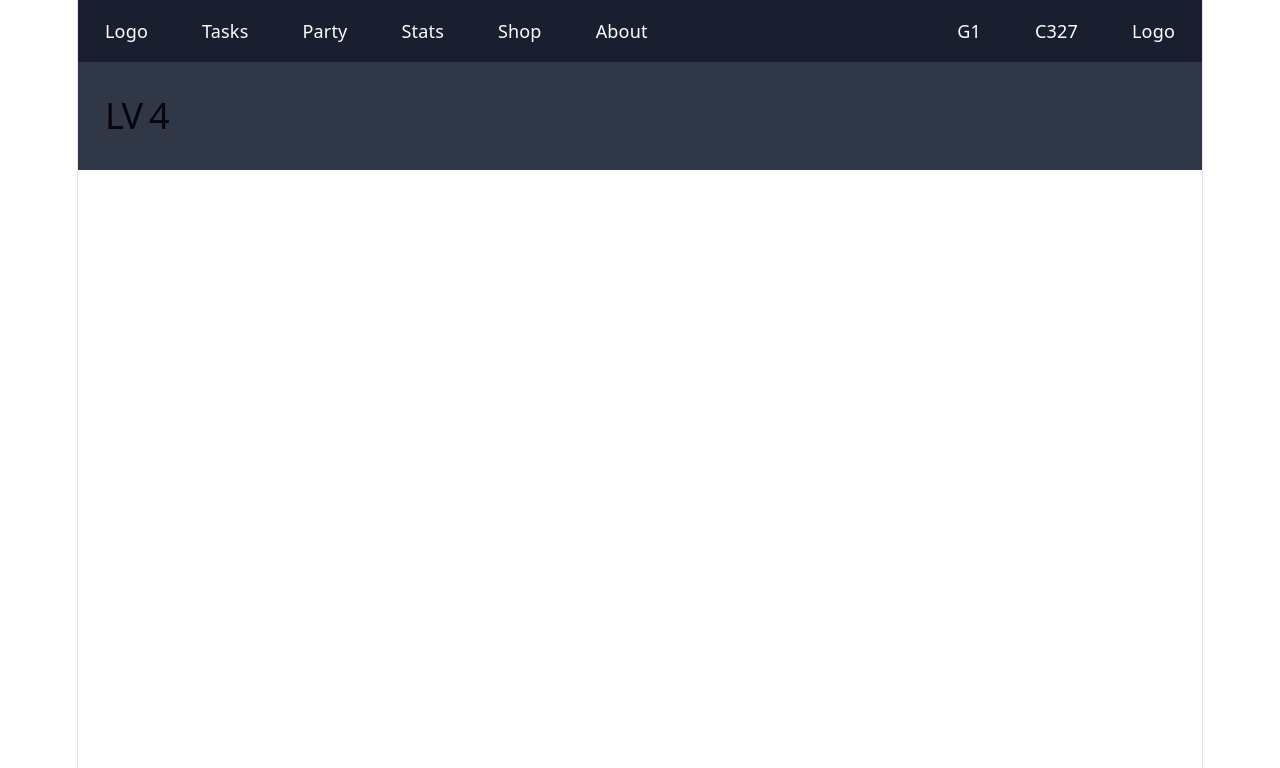
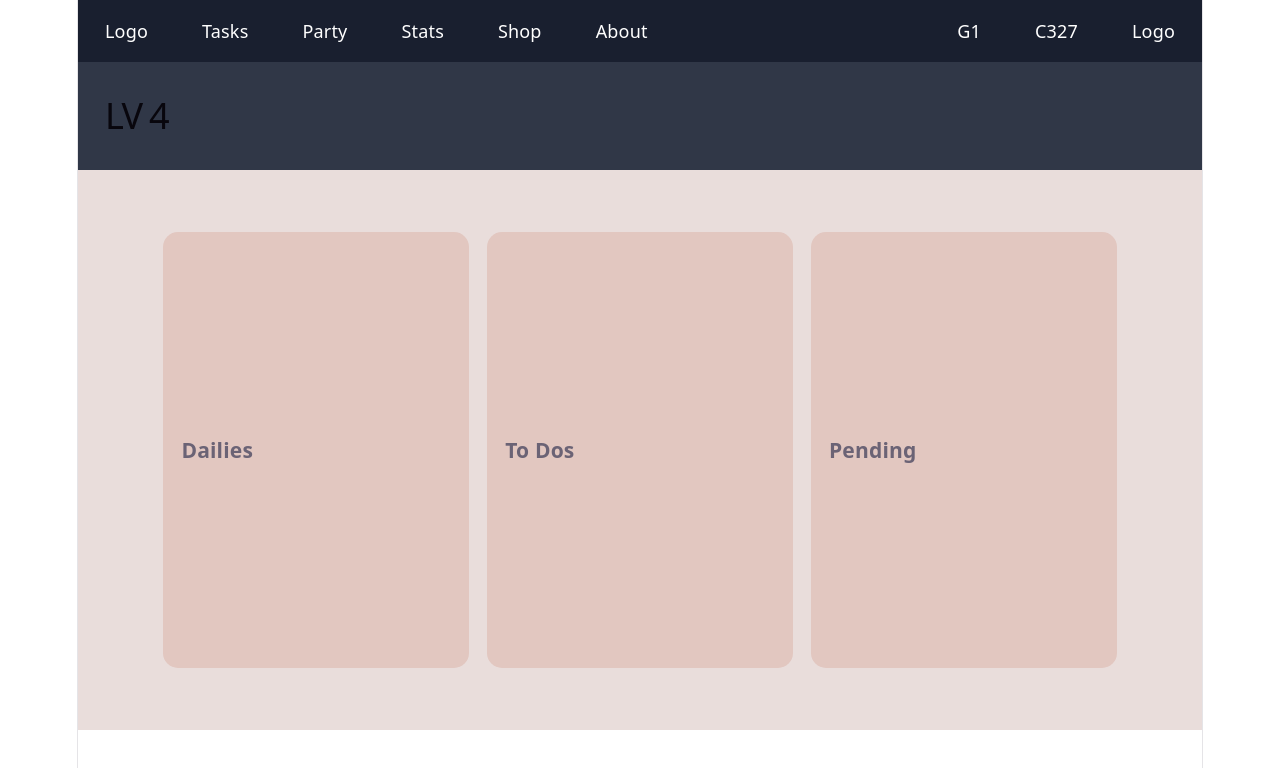
Before and after one commit to Ziad-Agha/ToDoApp, a React (Vite) app in the folder Frontend/: page / in a window 1280 px wide. Shown: the top 768 px of the page. Built offline with nearby package versions, Linux system fonts and the light colour scheme.

Commit message:
#4 - TaskSection in progress

```diff
--- a/Frontend/src/App.css
+++ b/Frontend/src/App.css
@@ -1,6 +1,7 @@
 /* -------------------------------- */
 /*            NAVBAR                */
 /* -------------------------------- */
+
 nav {
   background-color: #191f2f;
 }
@@ -25,7 +26,7 @@ nav a {
   text-decoration: none;
 }
 
-.navend {
+.nav-end {
   display: flex;
   margin-left: auto;
 }
@@ -34,15 +35,60 @@ nav a {
 /* -------------------------------- */
 /*           SUBNAVBAR              */
 /* -------------------------------- */
-.subnavbar {
+
+.sub-nav {
   height: 6rem;
   display: flex;
   align-items: center;
   background-color: #303747;
 }
 
-.subnavbar h1 {
+.sub-nav h1 {
   font-size: 2rem;
   margin: 0;
   padding: 1.5rem;
 }
+
+
+/* -------------------------------- */
+/*            TASKVIEW              */
+/* -------------------------------- */
+
+.tasks-view {
+  display: flex;
+  align-items: center;
+  justify-content: center;
+  background-color: #e9dddb;
+
+  width: 100%;
+  height: 70vh;
+}
+
+.tasks-section {
+  display: flex;
+  align-items: center;
+  background-color: #e2c7c0;
+
+  width: 24%;
+  height: 50vh;
+  padding: 1rem;
+  margin: 0.5rem;
+  border-radius: 15px;
+}
+
+
+
+
+
+
+/* .repeating-tasks-section {
+
+}
+
+.normal-tasks-section {
+
+}
+
+.pending-tasks-section {
+
+} */
--- a/Frontend/src/HomePage.tsx
+++ b/Frontend/src/HomePage.tsx
@@ -1,13 +1,18 @@
 export default function HomePage() {
     return <>
-        <NavBar />
-        <SubNavBar />
-        <TaskView />
+        <Nav />
+        <SubNav />
+        <main className="tasks-view">
+            <TaskSection header="Dailies" type="repeating-tasks-section" />
+            <TaskSection header="To Dos" type="normal-tasks-section" />
+            <TaskSection header="Pending" type="pending-tasks-section" />
+        </main>
     </>
 }
 
-function NavBar() {
-    return <nav>
+function Nav() {
+    return <header>
+        <nav>
             <ul>
                 <li><a href="#" title="Logo">Logo</a></li>
                 <li><a href="#" title="Tasks">Tasks</a></li>
@@ -15,23 +20,33 @@ function NavBar() {
                 <li><a href="#" title="Stats">Stats</a></li>
                 <li><a href="#" title="Shop">Shop</a></li>
                 <li><a href="#" title="About">About</a></li>
-            <div className='navend'>
+                <div className='nav-end'>
                     <li><a href="#" title="Gems">G1</a></li>
                     <li><a href="#" title="Coins">C327</a></li>
                     <li><a href="#" title="Profile">Logo</a></li>
                 </div>
             </ul>
         </nav>
+    </header>
 }
 
-function SubNavBar() {
-    return <div className="subnavbar">
+function SubNav() {
+    return <div className="sub-nav">
         <h1>LV 4</h1>
     </div>
 }
 
-function TaskView() {
-    return <>
+function TaskSection({ header, type }) {
+    return <section className={`tasks-section ${type}`}>
+        <h3>{header}</h3>
+        <div className="tasks-list">
+            <Task />
+        </div>
+    </section>
+}
 
-    </>
+function Task(){
+    return <div className="task">
+
+    </div>
 }
```
Lines whose indentation alone changed are shown as unchanged.
